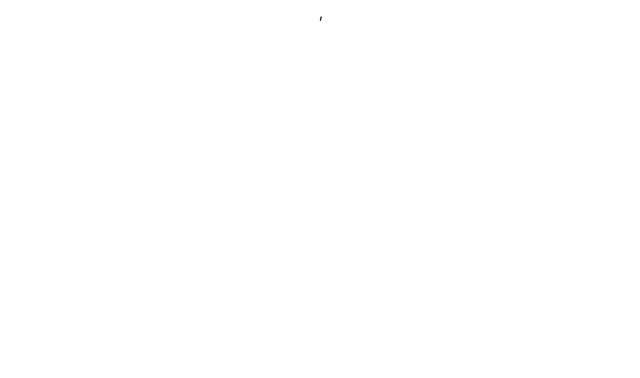
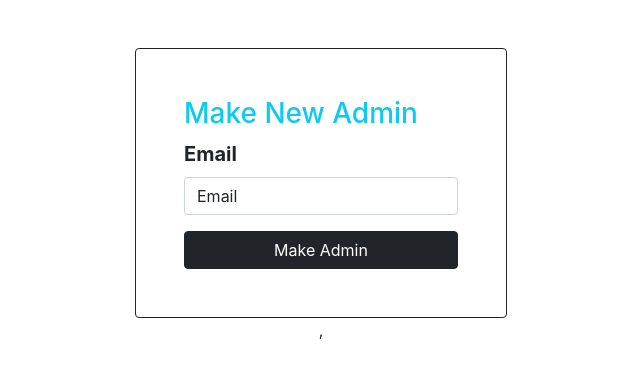
Before and after one commit to hhhameem/organic-mart-grocery, a React (Create React App) app: page /makeadmin in a window 1280 px wide. Shown: the top 378 px of the page, without its empty margins (319-959 px from the left). Built offline with nearby package versions, Linux system fonts and the light colour scheme.

Commit message:
Make admin form added

```diff
--- a/src/components/Home/MakeAdmin/MakeAdmin.js
+++ b/src/components/Home/MakeAdmin/MakeAdmin.js
@@ -1,11 +1,31 @@
-import React from 'react';
+import React from "react";
 
 const MakeAdmin = () => {
-    return (
-        <div>
+  return (
+    <div className="d-flex justify-content-center mt-5 text-start fw-bold fs-5">
+      <form className="border p-5 rounded border-dark">
+        <h3 className="text-info">Make New Admin</h3>
+        <div className="mb-3">
+          <label htmlFor="forEmail" className="form-label">
+            Email
+          </label>
+          <input
+            defaultValue="Email"
+            type="email"
+            className="form-control"
+            id="forEmail"
+            // disabled
+          />
+        </div>
 
-        </div>
-    );
+        <input
+          className="btn btn-dark w-100"
+          type="submit"
+          value="Make Admin"
+        />
+      </form>
+    </div>
+  );
 };
 
 export default MakeAdmin;
```
